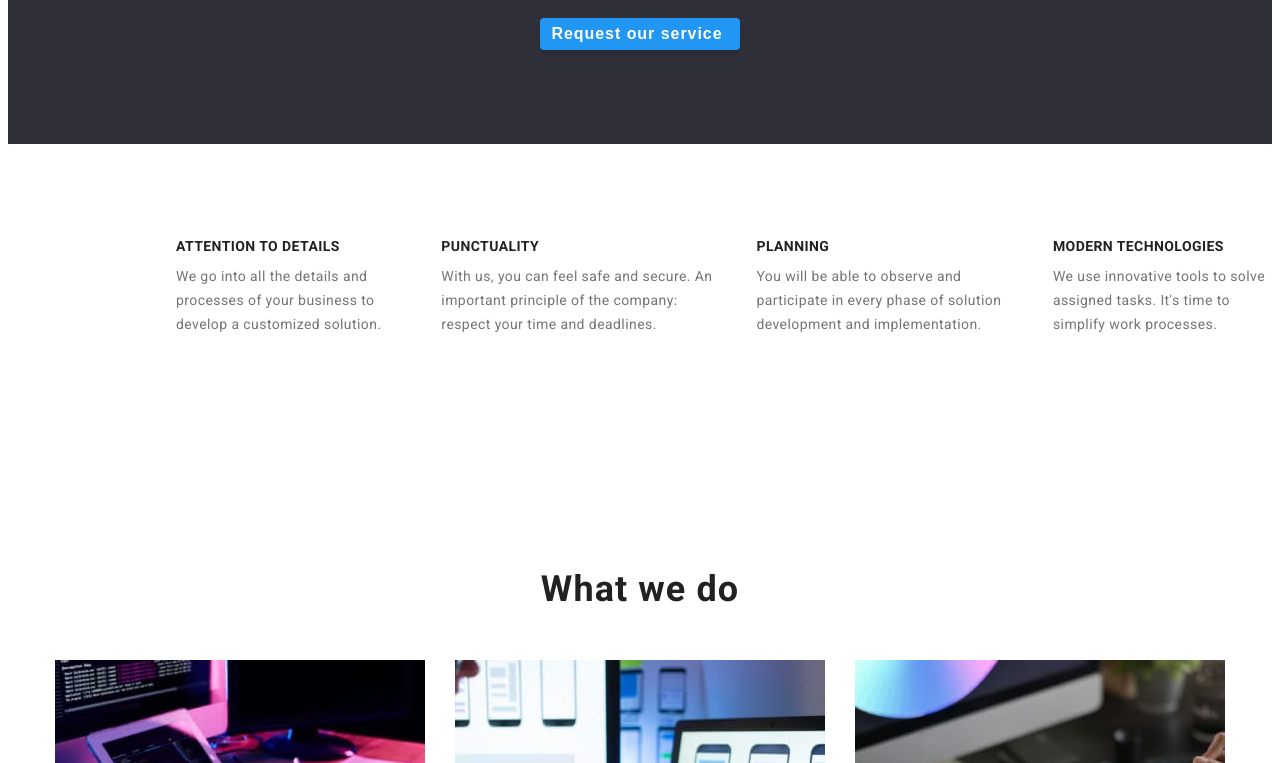
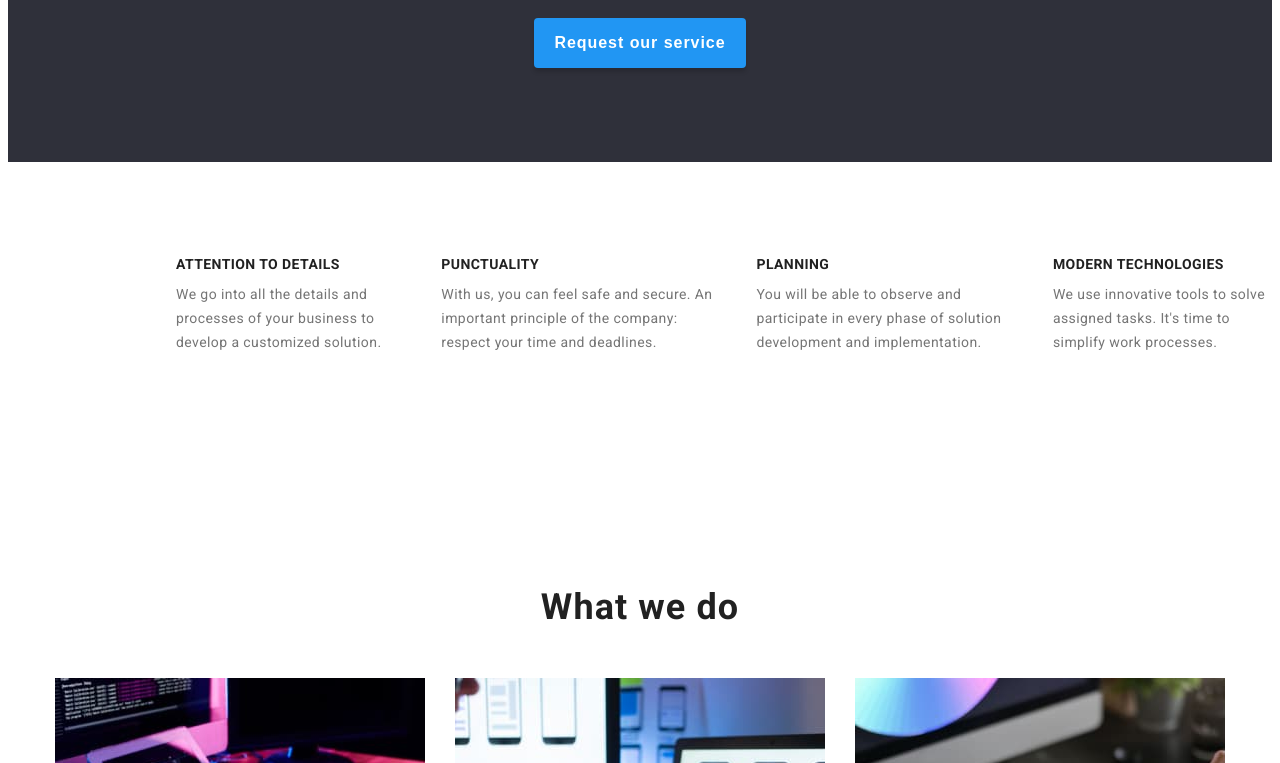
Before and after one commit to vasicris/goit-markup-hw-03, a plain HTML site: page index.html in a window 1280 px wide. Shown: the part 337-1100 px from the top of the page. Drawn offline with Linux system fonts and the light colour scheme.

Commit message:
03 mar 01:00

```diff
--- a/css/styles.css
+++ b/css/styles.css
@@ -125,8 +125,7 @@ header-navigation a :hover {
 }
 
 .head-button {
-    width: 200px;
-    /* height: 50px; */
+    height: 50px;
     background:  #2196F3;
     border-radius: 4px;
     box-shadow: 0px 4px 4px rgba(0, 0, 0, 0.15);
@@ -134,11 +133,13 @@ header-navigation a :hover {
     font-weight: 700;
     font-size: 16px;
     line-height: 30px;
+    display: flex;
     align-items: center;
     text-align: center;
     letter-spacing: 0.06em;
     color: #FFFFFF;
     border: none;
+    padding: 0px 20px;
 }
 
 .our-description {
@@ -204,8 +205,7 @@ li {
     background: #2196F3;
     box-shadow: 0px 3px 1px rgba(0, 0, 0, 0.1), 0px 1px 2px rgba(0, 0, 0, 0.08), 0px 2px 2px rgba(0, 0, 0, 0.12);
     border-radius: 4px;
-    }
-
+}
 
 .portofolio {
     display: flex;
```
